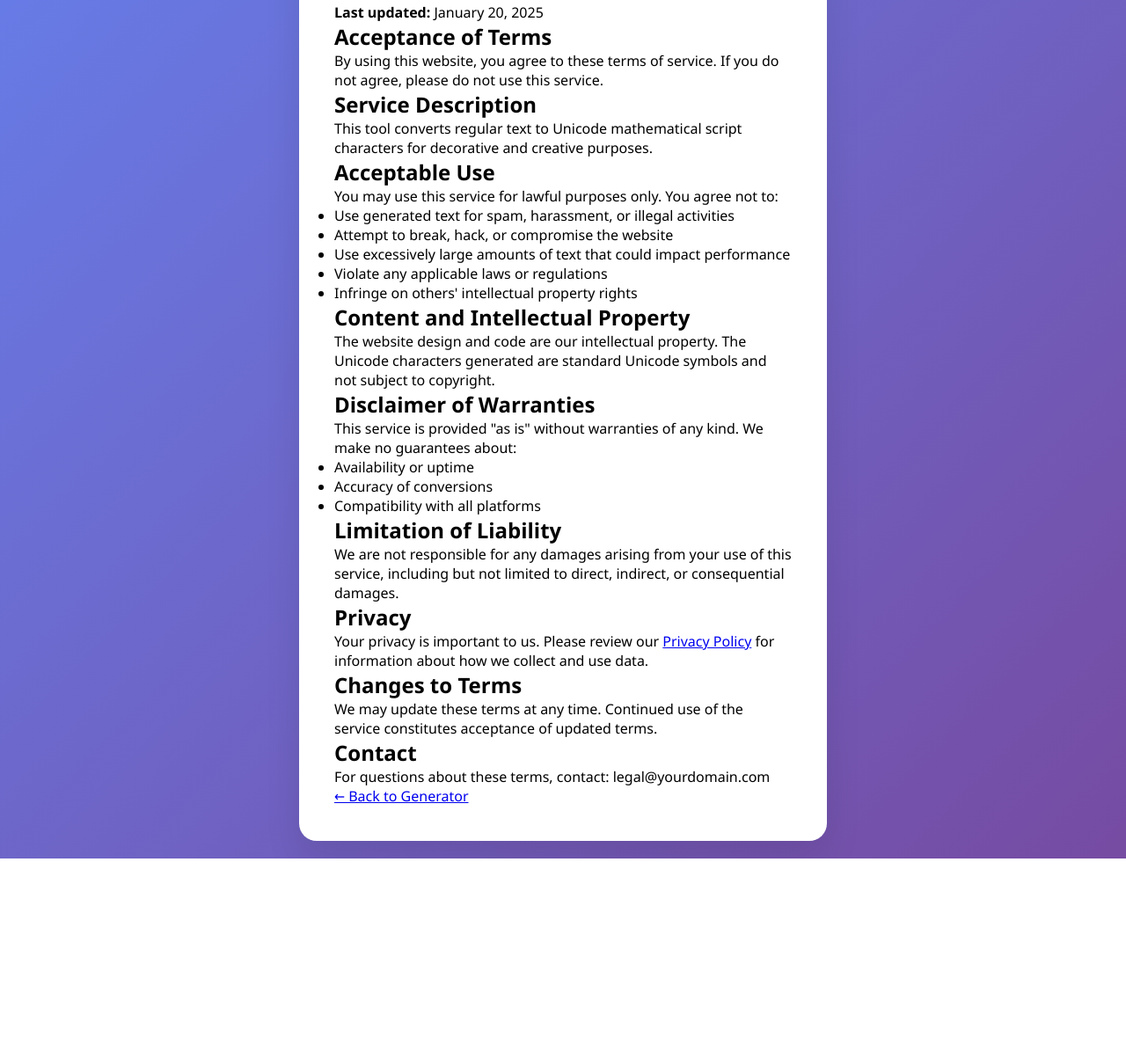
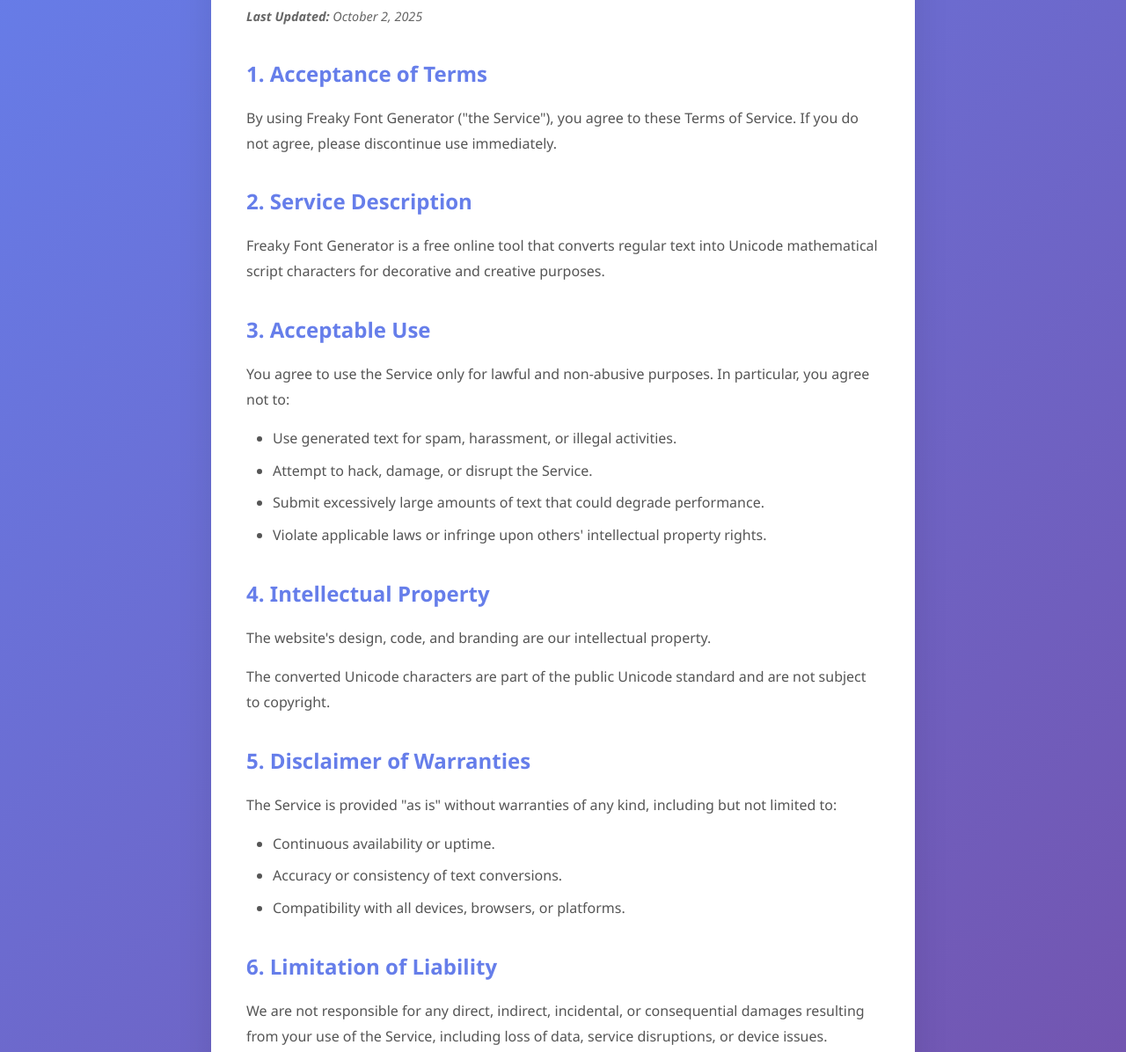
Before and after one commit to CNNMN01/freaky-font-generator, a plain HTML site: page terms.html in a window 1280 px wide. Shown: the part 142-1338 px from the top of the page at 88% size. Before the commit the page ends 1118 px from the top, so only its background shows below. Drawn offline with Linux system fonts and the light colour scheme.

Commit message:
Update terms.html

```diff
--- a/terms.html
+++ b/terms.html
@@ -5,53 +5,167 @@
     <meta name="viewport" content="width=device-width, initial-scale=1.0">
     <title>Terms of Service - Freaky Font Generator</title>
     <meta name="robots" content="index, follow">
+
+    <!-- Google AdSense -->
+    <script async src="https://pagead2.googlesyndication.com/pagead/js/adsbygoogle.js?client=ca-pub-3532651292271019"
+         crossorigin="anonymous"></script>
+
     <link rel="stylesheet" href="styles.css">
+
+    <style>
+        body {
+            font-family: 'Segoe UI', Tahoma, Geneva, Verdana, sans-serif;
+            background: linear-gradient(135deg, #667eea 0%, #764ba2 100%);
+            min-height: 100vh;
+            display: flex;
+            align-items: center;
+            justify-content: center;
+            padding: 20px;
+        }
+
+        .policy-container {
+            background: white;
+            color: #333;
+            max-width: 800px;
+            line-height: 1.8;
+            padding: 40px;
+            border-radius: 20px;
+            box-shadow: 0 20px 40px rgba(0,0,0,0.1);
+            margin: 20px auto;
+        }
+
+        .policy-container h1 {
+            color: #667eea;
+            font-size: 2rem;
+            margin-bottom: 10px;
+        }
+
+        .policy-container .last-updated {
+            color: #666;
+            font-size: 0.9rem;
+            margin-bottom: 30px;
+            font-style: italic;
+        }
+
+        .policy-container h2 {
+            color: #667eea;
+            margin-top: 30px;
+            margin-bottom: 15px;
+            font-size: 1.5em;
+        }
+
+        .policy-container h3 {
+            color: #764ba2;
+            margin-top: 20px;
+            margin-bottom: 10px;
+            font-size: 1.2em;
+        }
+
+        .policy-container p,
+        .policy-container ul {
+            margin-bottom: 15px;
+            color: #555;
+        }
+
+        .policy-container ul {
+            padding-left: 30px;
+        }
+
+        .policy-container li {
+            margin-bottom: 8px;
+        }
+
+        .policy-container a {
+            color: #667eea;
+            text-decoration: none;
+            word-break: break-all;
+        }
+
+        .policy-container a:hover {
+            color: #764ba2;
+            text-decoration: underline;
+        }
+
+        .back-link {
+            display: inline-block;
+            margin-top: 30px;
+            padding: 12px 24px;
+            background: #667eea;
+            color: white;
+            text-decoration: none;
+            font-weight: 600;
+            font-size: 1rem;
+            border-radius: 8px;
+            transition: all 0.3s ease;
+        }
+
+        .back-link:hover {
+            background: #764ba2;
+            transform: translateY(-2px);
+            box-shadow: 0 5px 15px rgba(0,0,0,0.2);
+        }
+
+        @media (max-width: 768px) {
+            .policy-container {
+                padding: 25px;
+            }
+
+            .policy-container h1 {
+                font-size: 1.75rem;
+            }
+
+            .policy-container h2 {
+                font-size: 1.3em;
+            }
+        }
+    </style>
 </head>
 <body>
-    <div class="container">
+    <div class="policy-container">
         <h1>Terms of Service</h1>
-        <p><strong>Last updated:</strong> January 20, 2025</p>
+        <p class="last-updated"><strong>Last Updated:</strong> October 2, 2025</p>
 
-        <h2>Acceptance of Terms</h2>
-        <p>By using this website, you agree to these terms of service. If you do not agree, please do not use this service.</p>
+        <h2>1. Acceptance of Terms</h2>
+        <p>By using Freaky Font Generator ("the Service"), you agree to these Terms of Service. If you do not agree, please discontinue use immediately.</p>
 
-        <h2>Service Description</h2>
-        <p>This tool converts regular text to Unicode mathematical script characters for decorative and creative purposes.</p>
+        <h2>2. Service Description</h2>
+        <p>Freaky Font Generator is a free online tool that converts regular text into Unicode mathematical script characters for decorative and creative purposes.</p>
 
-        <h2>Acceptable Use</h2>
-        <p>You may use this service for lawful purposes only. You agree not to:</p>
+        <h2>3. Acceptable Use</h2>
+        <p>You agree to use the Service only for lawful and non-abusive purposes. In particular, you agree not to:</p>
         <ul>
-            <li>Use generated text for spam, harassment, or illegal activities</li>
-            <li>Attempt to break, hack, or compromise the website</li>
-            <li>Use excessively large amounts of text that could impact performance</li>
-            <li>Violate any applicable laws or regulations</li>
-            <li>Infringe on others' intellectual property rights</li>
+            <li>Use generated text for spam, harassment, or illegal activities.</li>
+            <li>Attempt to hack, damage, or disrupt the Service.</li>
+            <li>Submit excessively large amounts of text that could degrade performance.</li>
+            <li>Violate applicable laws or infringe upon others' intellectual property rights.</li>
         </ul>
 
-        <h2>Content and Intellectual Property</h2>
-        <p>The website design and code are our intellectual property. The Unicode characters generated are standard Unicode symbols and not subject to copyright.</p>
+        <h2>4. Intellectual Property</h2>
+        <p>The website's design, code, and branding are our intellectual property.</p>
+        <p>The converted Unicode characters are part of the public Unicode standard and are not subject to copyright.</p>
 
-        <h2>Disclaimer of Warranties</h2>
-        <p>This service is provided "as is" without warranties of any kind. We make no guarantees about:</p>
+        <h2>5. Disclaimer of Warranties</h2>
+        <p>The Service is provided "as is" without warranties of any kind, including but not limited to:</p>
         <ul>
-            <li>Availability or uptime</li>
-            <li>Accuracy of conversions</li>
-            <li>Compatibility with all platforms</li>
+            <li>Continuous availability or uptime.</li>
+            <li>Accuracy or consistency of text conversions.</li>
+            <li>Compatibility with all devices, browsers, or platforms.</li>
         </ul>
 
-        <h2>Limitation of Liability</h2>
-        <p>We are not responsible for any damages arising from your use of this service, including but not limited to direct, indirect, or consequential damages.</p>
+        <h2>6. Limitation of Liability</h2>
+        <p>We are not responsible for any direct, indirect, incidental, or consequential damages resulting from your use of the Service, including loss of data, service disruptions, or device issues.</p>
 
-        <h2>Privacy</h2>
-        <p>Your privacy is important to us. Please review our <a href="privacy.html">Privacy Policy</a> for information about how we collect and use data.</p>
+        <h2>7. Privacy</h2>
+        <p>Your use of the Service is also governed by our <a href="privacy.html">Privacy Policy</a>. Please review it to understand how we collect and use information.</p>
 
-        <h2>Changes to Terms</h2>
-        <p>We may update these terms at any time. Continued use of the service constitutes acceptance of updated terms.</p>
+        <h2>8. Changes to Terms</h2>
+        <p>We reserve the right to update these Terms at any time. Continued use of the Service after changes are posted constitutes your acceptance of the updated Terms.</p>
 
-        <h2>Contact</h2>
-        <p>For questions about these terms, contact: legal@yourdomain.com</p>
+        <h2>9. Contact Us</h2>
+        <p>For any questions or concerns about these Terms, please contact us through our website or GitHub repository:</p>
+        <p><strong>Website:</strong> <a href="https://freakyfont.netlify.app">https://freakyfont.netlify.app</a></p>
 
-        <p><a href="index.html">← Back to Generator</a></p>
+        <a href="index.html" class="back-link">← Back to Font Generator</a>
     </div>
 </body>
 </html>
```
